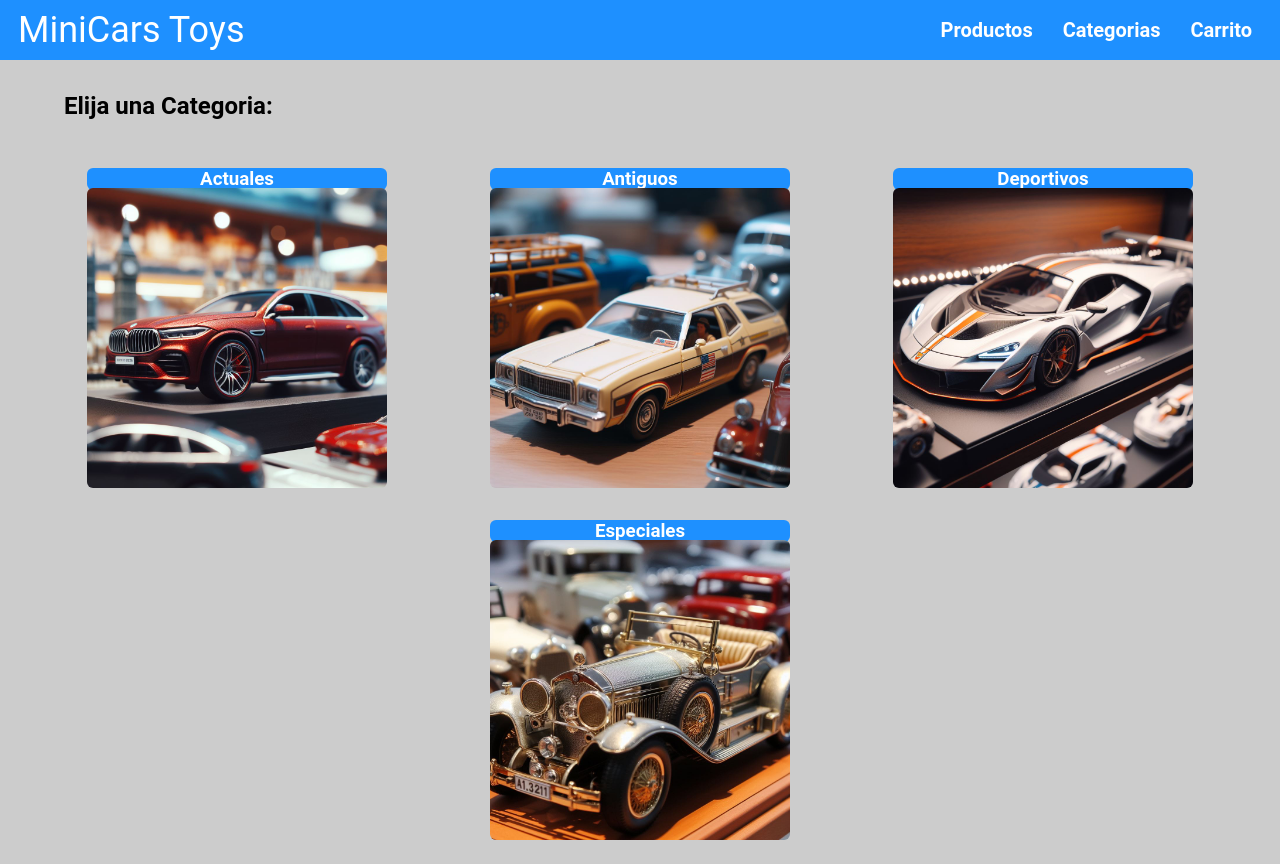
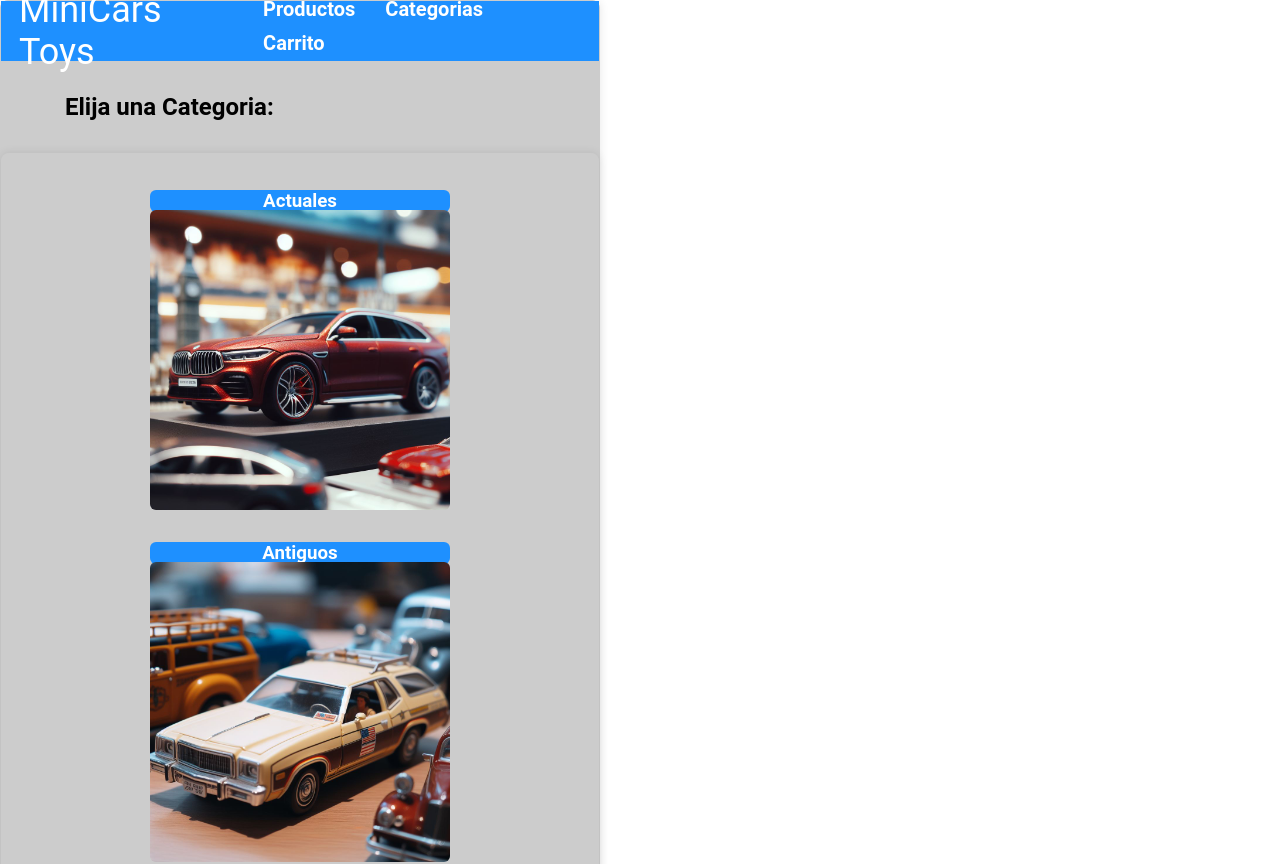
Before and after one commit to GDSegovia/Grupo_3, a React (Vite) app in the folder proyecto-tienda/: page /Categorias/2 in a window 1280 px wide. Shown: the top 864 px of the page. Built offline with nearby package versions, Linux system fonts and the light colour scheme.

Commit message:
intentando conectar productoin con carrito

```diff
--- a/proyecto-tienda/src/App.jsx
+++ b/proyecto-tienda/src/App.jsx
@@ -8,6 +8,9 @@ import Piedepagina from './componentes/Piedepagina.jsx'
 // import FormularioDeAutos from './componentes/productos/FormularioDeAutos.jsx';
 import './App.css'
 import Banner from './componentes/Banner.jsx';
+import { BrowserRouter as Router, Routes, Route } from 'react-router-dom';
+import ProductoIn from './componentes/productoindividual/ProductoIn.jsx';
+import Carrito from './componentes/Carrito.jsx';
 
 
 function App() {
@@ -30,6 +33,7 @@ function App() {
         <Navegador></Navegador>
       </header>
       <main>
+        <Carrito></Carrito>
         <Hero />
         <Banner />
       </main>
--- a/proyecto-tienda/src/componentes/Carrito.css
+++ b/proyecto-tienda/src/componentes/Carrito.css
@@ -0,0 +1,34 @@
+div {
+    max-width: 600px;
+    margin: 0 auto;
+    padding: 20px;
+    border: 1px solid #ccc;
+    border-radius: 8px;
+    box-shadow: 0 0 10px rgba(0, 0, 0, 0.1);
+  }
+
+  /* Estilo para la lista de productos en el carrito */
+  ul {
+    list-style: none;
+    padding: 0;
+  }
+
+  /* Estilo para cada elemento de la lista de productos */
+  li {
+    margin-bottom: 10px;
+  }
+
+  /* Estilo para el botón de añadir al carrito */
+  button {
+    background-color: #4caf50;
+    color: white;
+    border: none;
+    padding: 10px;
+    border-radius: 4px;
+    cursor: pointer;
+  }
+
+  /* Estilo para el botón de añadir al carrito al pasar el ratón sobre él */
+  button:hover {
+    background-color: #45a049;
+  }
--- a/proyecto-tienda/src/componentes/Carrito.jsx
+++ b/proyecto-tienda/src/componentes/Carrito.jsx
@@ -1,5 +1,6 @@
 import React, { useState, useEffect } from 'react';
-
+import { Route } from 'react-router-dom';
+import './Carrito.css'
 import './Categorias.css';
 import Navegador from './Navegador';
 import Piedepagina from './Piedepagina';
@@ -7,6 +8,7 @@ import Actuales from './productos/Actuales';
 import Antiguos from './productos/Antiguos';
 import Deportivos from './productos/Deportivos';
 import Especiales from './productos/Especiales';
+import DatosAutos from './productoindividual/DatosAutos'
 const Carrito = () => {
   const [cart, setCart] = useState([]);
   const [total, setTotal] = useState(0);
@@ -47,7 +49,7 @@ const Carrito = () => {
       <button onClick={() => addToCart({ id: 1, name: 'Producto 1', price: 10.99 })}>
         Añadir Producto 1 al Carrito
       </button>
-      {/* Puedes agregar más botones para otros productos */}
+      <Route path="/carrito" component={Carrito} />
     </div>
   );
 };
--- a/proyecto-tienda/src/componentes/productoindividual/ProductoIn.jsx
+++ b/proyecto-tienda/src/componentes/productoindividual/ProductoIn.jsx
@@ -5,9 +5,9 @@ import Piedepagina from '../Piedepagina';
 import DatosAutos from './DatosAutos';
 import Boton from '../boton/Boton';
 import './ProductoIn.css';
+import Carrito from '../Carrito';
 
-
-function ProductoIn() {
+function ProductoIn({ addToCart, cart }) {
   const { productId } = useParams(); // Obtén la ID del producto de la ruta
 
   // Busca el producto por ID en el array DatosAutos
@@ -20,7 +20,7 @@ function ProductoIn() {
 
   // Aca deberia hacer que se mande al carrito con el boton
   const hadleClickEnBoton = () => {
-    alert("Se ha agregado al carrito");
+    addToCart(producto);
   }
 
   // Muestra los detalles del producto
@@ -40,7 +40,8 @@ function ProductoIn() {
             <p>Lorem ipsum dolor sit amet consectetur adipisicing elit. Quas tenetur officia fugiat sapiente suscipit sit, maxime laborum unde neque esse qui maiores nesciunt tempore ipsam illum iusto, natus, quaerat rerum.</p>
             </div>
             <p className="precio"><strong>Precio: <span className="precio-destacado">{producto.Precio}</span></strong></p> <br />
-            <Boton className="boton" color="#012a52" texto="Añadir al Carrito" onClick={hadleClickEnBoton} />
+            <Boton className="boton" color="#012a52" texto="Añadir al Carrito" onClick={handleClickEnBoton} />
+      <Link to="/carrito">Ir al Carrito</Link>
           </div>
         </div>
       </main>
```
Also changed, not shown: 1 other file (tests, documents, lock files or other folders).
